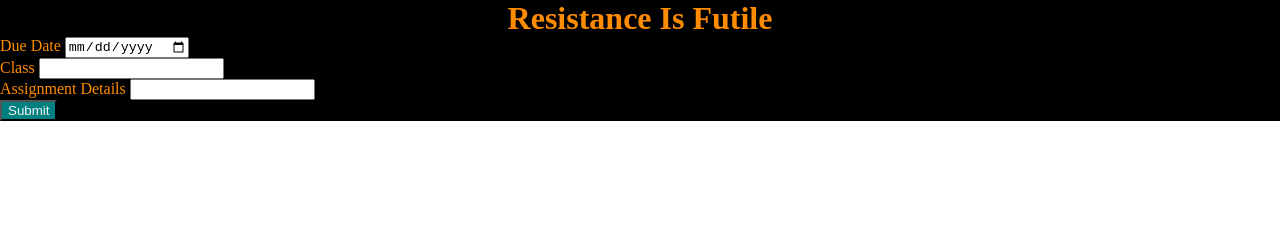
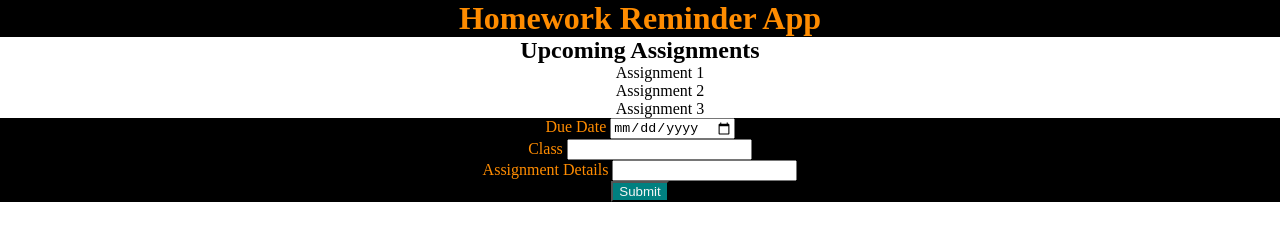
Before and after one commit to chas-e/homework-reminder-app, a plain HTML site: page index.html in a window 1280 px wide. Drawn offline with Linux system fonts and the light colour scheme.

Commit message:
adding elements and styles

```diff
--- a/css/style.css
+++ b/css/style.css
@@ -9,9 +9,18 @@ header {
     text-align: center;
 }
 
+ul {
+    list-style: none;
+}
+
+.assignment-list {
+    text-align: center;
+}
+
 .homework-form {
     color: darkorange;
     background-color: black;
+    text-align: center;
 }
 
 .submit-btn {
--- a/index.html
+++ b/index.html
@@ -14,13 +14,26 @@
         </h1>
     </header>
     <main>
+        <section class="assignment-list">
+            <h2>Upcoming Assignments</h2>
+            <ul>
+                <li>
+                    Assignment 1
+                </li>
+                <li>
+                    Assignment 2
+                </li>
+                <li>
+                    Assignment 3
+                </li>
+            </ul>
+        </section>
         <section class="homework-form">
             <form class="homework-form">
                 <div class="form-item">
                     <label for="date">Due Date</label>
                     <input type="date" name="date">
                 </div>
-
                 <div class="form-item">
                     <label for="class">Class</label>
                     <input type="text" name="class">
--- a/js/script.js
+++ b/js/script.js
@@ -1,7 +1,28 @@
 alert('Javascript is loaded');
 
-const h1El = document.querySelector('h1'); // cached element reference
+// constants
 
-h1El.innerText = "Resistance Is Futile"; // set rendered text content of an element and it's descendants (children)
+// cached element refs
+const h1El = document.querySelector('h1');
 
-const someVarINeed = console.log("Hello Taj!");
+// App State
+const assignmentEls = [
+    {dueDateEl: 2020-11-16,
+    classEl: 'English',
+    assignmentDetailsEl: 'write a paper on some author',
+
+}, 'strings', 23, 23.4, true];
+
+console.log('assignmentEls', assignmentEls[0]);
+
+
+// event listeners
+
+
+
+// functions
+
+
+
+
+// render method
```
